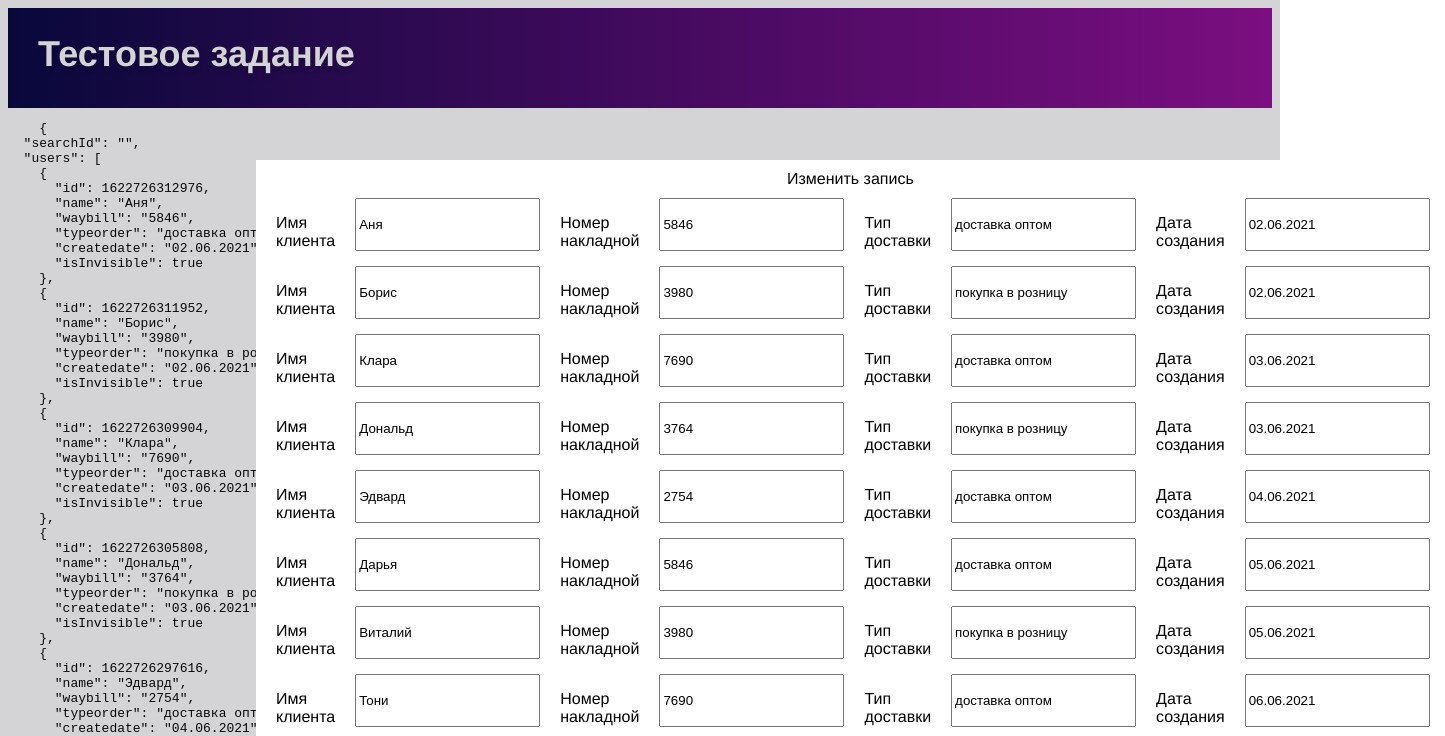
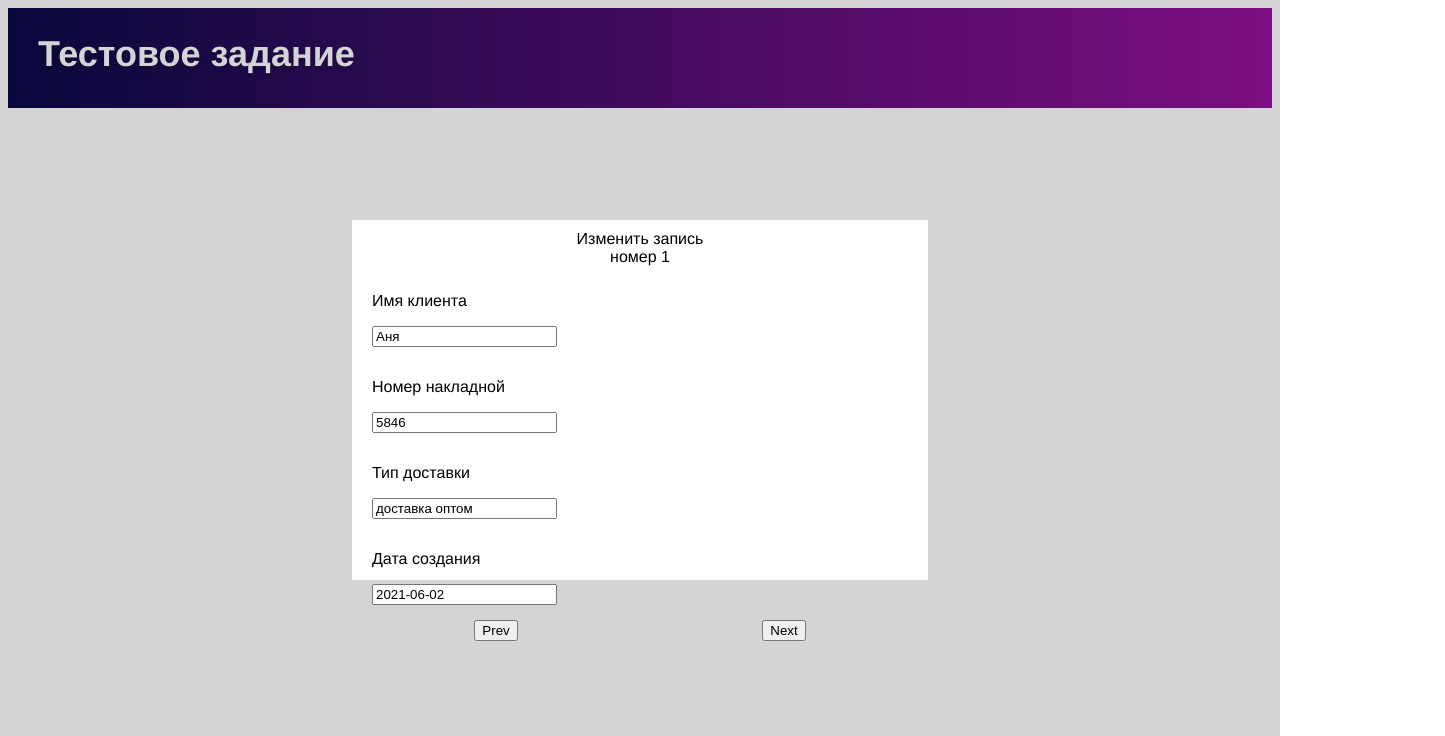
Before and after one commit to Tainaka2003/training-tz, a Vue app: page /edit in a window 1280 px wide. Shown: the top 736 px of the page, 1445 px wide, since content can reach past the window. Built offline with nearby package versions, Linux system fonts and the light colour scheme.

Commit message:
tz review_2

```diff
--- a/package.json
+++ b/package.json
@@ -10,7 +10,8 @@
   "dependencies": {
     "core-js": "^3.6.5",
     "vue": "^2.6.11",
-    "vue-router": "^3.2.0"
+    "vue-router": "^3.2.0",
+    "vuex": "^3.6.2"
   },
   "devDependencies": {
     "@vue/cli-plugin-babel": "~4.5.0",
--- a/src/App.vue
+++ b/src/App.vue
@@ -6,13 +6,11 @@
       </div>
     </div>
     <router-view v-bind:users="users" @addRecord="addRecord" @searchRecord="searchRecord"/>
-    <pre>
-    {{$data}}
-    </pre>
   </div>
 </template>
 
 <script>
+import  { mapGetters } from "vuex"
 
 export default {
   name: 'App',
@@ -21,18 +19,7 @@ export default {
   },
   data() {
     return {
-      searchId: '',
-      users: [
-        {id:Date.now()-2**10, name: 'Аня', waybill: '5846', typeorder:'доставка оптом', createdate: '02.06.2021', isInvisible: true,},
-        {id:Date.now()-2**11, name: 'Борис', waybill: '3980', typeorder:'покупка в розницу', createdate: '02.06.2021', isInvisible: true,},
-        {id:Date.now()-2**12, name: 'Клара', waybill: '7690', typeorder:'доставка оптом', createdate: '03.06.2021', isInvisible: true,},
-        {id:Date.now()-2**13, name: 'Дональд', waybill: '3764', typeorder:'покупка в розницу', createdate: '03.06.2021', isInvisible: true,},
-        {id:Date.now()-2**14, name: 'Эдвард', waybill: '2754', typeorder:'доставка оптом', createdate: '04.06.2021', isInvisible: true,},
-        {id:Date.now()-2**15, name: 'Дарья', waybill: '5846', typeorder:'доставка оптом', createdate: '05.06.2021', isInvisible: true,},
-        {id:Date.now()-2**16, name: 'Виталий', waybill: '3980', typeorder:'покупка в розницу', createdate: '05.06.2021', isInvisible: true,},
-        {id:Date.now()-2**17, name: 'Тони', waybill: '7690', typeorder:'доставка оптом', createdate: '06.06.2021', isInvisible: true,},
-        {id:Date.now()-2**18, name: 'Мари', waybill: '3764', typeorder:'покупка в розницу', createdate: '07.06.2021', isInvisible: true,},
-      ],
+
     }
   },
   methods: {
@@ -43,6 +30,12 @@ export default {
       this.users.filter(search);
     }
   },
+        //  computed: {
+        //    users() {
+        //      return this.$store.getters.users;
+        //    }
+        //  }
+  computed: mapGetters(['users']),
 }
 </script>
 
--- a/src/components/Card.vue
+++ b/src/components/Card.vue
@@ -2,9 +2,9 @@
   <div class="right-main_card-wrap">
     <div class="main_card" v-for="(user, index) of list" :key="index">
     <div class="right-main_card-head">
-      <span class="card-title">Card {{user.id+1}}</span>
+      <span class="card-title">Card {{index+1}}</span>
       <div class="btn-wrap">
-        <router-link to="/edit">
+        <router-link to="/edit" v-bind:index="index">
           <button class="dots" v-bind:class="{ invisible: user.isInvisible }">
             <svg width="24" height="24" viewBox="0 0 24 24" fill="none" xmlns="http://www.w3.org/2000/svg">
               <g clip-path="url(#clip0)">
--- a/src/components/List.vue
+++ b/src/components/List.vue
@@ -49,7 +49,7 @@
         </div>
         <div class="head-caption"></div>
       </div>
-      <div class="right-main_list-text" v-for="(user, index) in users" v-bind:key="index">
+      <div class="right-main_list-text" v-for="(user, index) in list" v-bind:key="index">
         <div class="text-caption">{{user.id}}</div>
         <div class="text-caption">{{user.name}}</div>
         <div class="text-caption">{{user.waybill}}</div>
@@ -98,7 +98,7 @@ export default {
     }
   },
   props: {
-    users: Array,
+    users: Array, list: Array,
   },
   methods: {
     sortedByIdAscending: function () {
--- a/src/main.js
+++ b/src/main.js
@@ -1,4 +1,5 @@
 import Vue from 'vue'
+import store from './store'
 import App from './App.vue'
 import router from './router'
 
@@ -6,5 +7,6 @@ Vue.config.productionTip = false
 
 new Vue({
   router,
+  store: store,
   render: h => h(App)
 }).$mount('#app')
--- /dev/null
+++ b/src/store/index.js
@@ -0,0 +1,12 @@
+import Vue from 'vue';
+import Vuex from 'vuex';
+import post from "@/store/modules/post";
+
+Vue.use(Vuex);
+
+export default new Vuex.Store({
+
+    modules: {
+        post
+    }
+})
--- /dev/null
+++ b/src/store/modules/post.js
@@ -0,0 +1,94 @@
+export default {
+    actions: {},
+    mutations: {},
+    state: {
+        users:
+            [
+            {
+                num: 0,
+                id:Date.now()-2**10,
+                name: 'Аня', waybill: '5846',
+                typeorder:'доставка оптом',
+                createdate: '2021-06-02',
+                isInvisible: true,
+            },
+            {
+                num: 1,
+                id:Date.now()-2**11,
+                name: 'Борис',
+                waybill: '3980',
+                typeorder:'покупка в розницу',
+                createdate: '2021-06-02',
+                isInvisible: true,
+            },
+            {
+                num: 2,
+                id:Date.now()-2**12,
+                name: 'Клара',
+                waybill: '7690',
+                typeorder:'доставка оптом',
+                createdate: '2021-06-03',
+                isInvisible: true,
+            },
+            {
+                num: 3,
+                id:Date.now()-2**13,
+                name: 'Дональд',
+                waybill: '3764',
+                typeorder:'покупка в розницу',
+                createdate: '2021-06-03',
+                isInvisible: true,
+            },
+            {
+                num: 4,
+                id:Date.now()-2**14,
+                name: 'Эдвард',
+                waybill: '2754',
+                typeorder:'доставка оптом',
+                createdate: '2021-06-04',
+                isInvisible: true,
+            },
+            {
+                num: 5,
+                id:Date.now()-2**15,
+                name: 'Дарья',
+                waybill: '5846',
+                typeorder:'доставка оптом',
+                createdate: '2021-06-05',
+                isInvisible: true,
+            },
+            {
+                num: 6,
+                id:Date.now()-2**16,
+                name: 'Виталий',
+                waybill: '3980',
+                typeorder:'покупка в розницу',
+                createdate: '2021-06-05',
+                isInvisible: true,
+            },
+            {
+                num: 7,
+                id:Date.now()-2**17,
+                name: 'Тони',
+                waybill: '7690',
+                typeorder:'доставка оптом',
+                createdate: '2021-06-06',
+                isInvisible: true,
+            },
+            {
+                num: 8,
+                id:Date.now()-2**18,
+                name: 'Мари',
+                waybill: '3764',
+                typeorder:'покупка в розницу',
+                createdate: '2021-06-07',
+                isInvisible: true,
+            },
+            ],
+        },
+    getters: {
+        users(state) {
+            return state.users;
+        }
+    },
+}
--- a/src/views/AddView.vue
+++ b/src/views/AddView.vue
@@ -12,9 +12,13 @@
       <p class="window-text">Номер накладной</p>
       <input type="text" class="window-input" v-model="waybill">
       <p class="window-text">Тип доставки</p>
-      <input type="text" class="window-input" v-model="typeorder">
+      <select class="window-input" v-model="typeorder">
+        <option value="доставка оптом">доставка оптом</option>
+        <option value="покупка в розницу">покупка в розницу</option>
+        <option value="курьером на дом">курьером на дом</option>
+      </select>
       <p class="window-text">Дата создания</p>
-      <input type="text" class="window-input" v-model="createdate">
+      <input type="date" class="window-input" v-model="createdate">
       <button class="window-record" @click="addRecord">
         <span class="window-record-text">добавить</span>
       </button>
--- a/src/views/CardView.vue
+++ b/src/views/CardView.vue
@@ -56,7 +56,7 @@ export default {
       });
     }
   },
-  props: { users: Array}
+  props: { users: Array }
 }
 </script>
 
--- a/src/views/EditView.vue
+++ b/src/views/EditView.vue
@@ -6,16 +6,20 @@
       </div>
     </router-link>
     <div class="window">
-      <p class="window-title">Изменить запись</p>
-      <div class="editor-wrap" :users="users" v-for="(user) in users" v-bind:key="user.id">
+      <p class="window-title">Изменить запись номер {{i+1}}</p>
+      <div class="editor-wrap">
         <p class="window-text">Имя клиента</p>
-        <input type="text" class="window-input" v-model="user.name">
+        <input type="text" class="window-input" v-model="users[i].name">
         <p class="window-text">Номер накладной</p>
-        <input type="text" class="window-input" v-model="user.waybill">
+        <input type="text" class="window-input" v-model="users[i].waybill">
         <p class="window-text">Тип доставки</p>
-        <input type="text" class="window-input" v-model="user.typeorder">
+        <input type="text" class="window-input" v-model="users[i].typeorder">
         <p class="window-text">Дата создания</p>
-        <input type="text" class="window-input-last" v-model="user.createdate">
+        <input type="text" class="window-input-last" v-model="users[i].createdate">
+      </div>
+      <div class="pag-wraper">
+        <button class="pag" v-on:click="i--">Prev</button>
+        <button class="pag" v-on:click="i++">Next</button>
       </div>
     </div>
   </div>
@@ -30,6 +34,9 @@ export default {
       waybill: '',
       typeorder: '',
       createdate: '',
+      inputStr: '',
+      list: [],
+      i: 0,
     }
   },
   methods: {
@@ -48,7 +55,7 @@ export default {
       this.waybill='';
       this.typeorder='';
       this.createdate='';
-    }
+    },
   },
   props: {
     users: Array,
@@ -71,15 +78,16 @@ export default {
 }
 
 .editor-wrap {
-  display: grid;
-  grid-template-areas:    "item item item item item item item item "
+
 }
 
 .window {
   background: #FFFFFF;
   position: absolute;
-  top: 20%;
-  left: 20%;
+  top: 27.5%;
+  left: 27.5%;
+  width: 45%;
+  height: 45%;
   display: flex;
   flex-direction: column;
   align-items: flex-start;
@@ -87,7 +95,7 @@ export default {
 
 .window-title {
   margin: 10px auto;
-  width: 20%;
+  width: 30%;
   text-align: center;
 }
 
@@ -106,29 +114,15 @@ export default {
   margin-right: 15px;
 }
 
-.window-record {
+.pag-wraper {
   display: flex;
+  justify-content: space-around;
   align-items: center;
-  justify-content: center;
-  background: #4943CD;
-  box-shadow: 0px 4px 4px #EBEBEB;
-  border-radius: 2px;
-  border: 0;
-  outline: 0;
-  width: 20%;
-  height: 50px;
-  margin: 10px auto;
+  width: 100%;
 }
 
-.window-record-text {
-  text-transform: uppercase;
-  margin-left: 16px;
-  font-style: normal;
-  font-weight: bold;
-  font-size: 14px;
-  line-height: 16px;
+.pag {
 
-  color: #FFFFFF;
 }
 
 </style>
```
Also changed, not shown: src/views/ListView.vue (+23 -5 lines), 1 other file (tests, documents, lock files or other folders).
